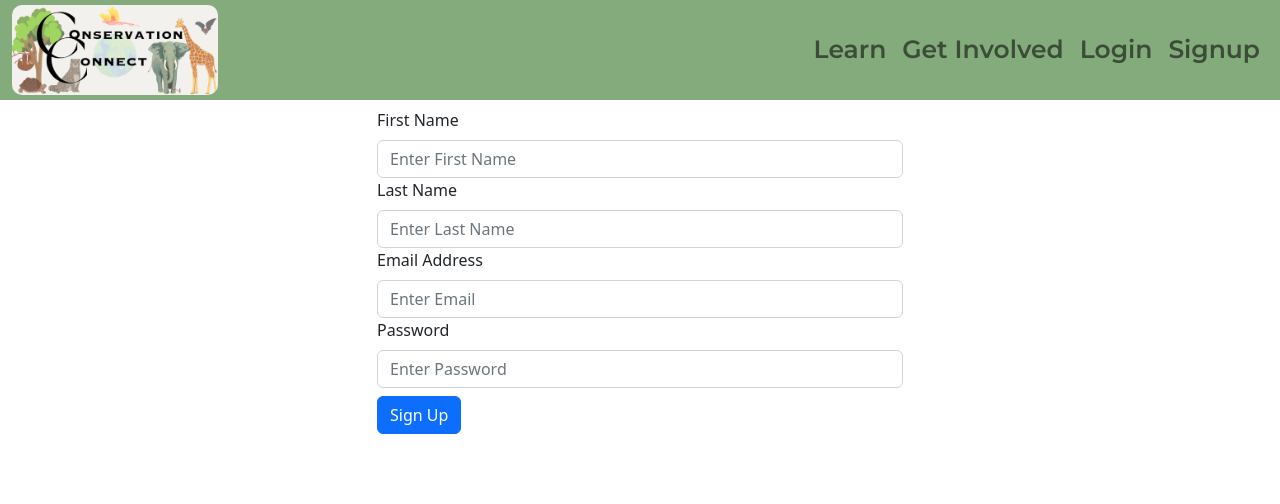
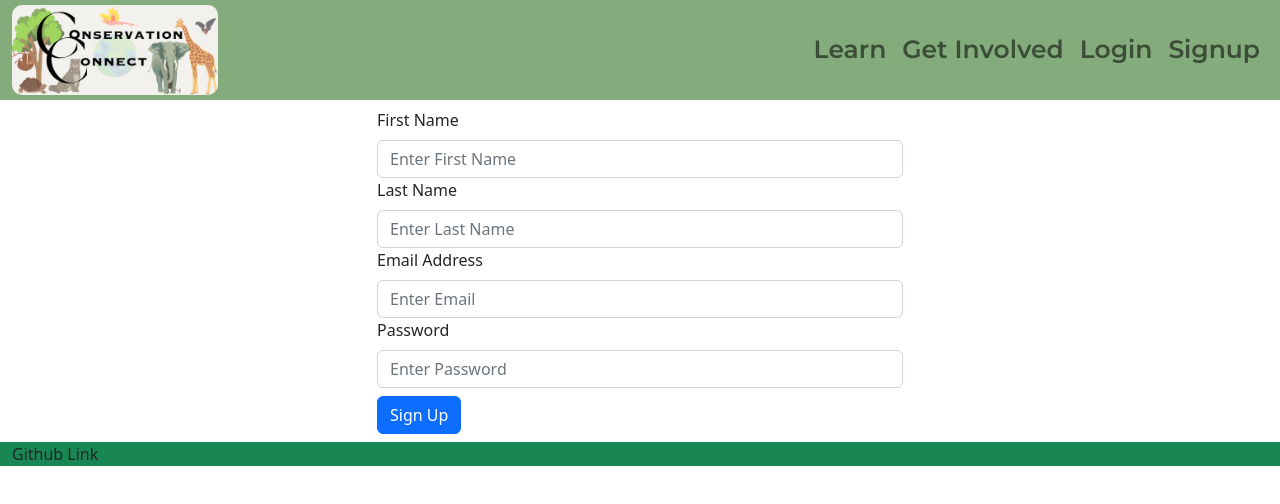
Before and after one commit to sarahkuss/final-project-web, a React (Create React App) app: page /signup in a window 1280 px wide. Shown: the top 504 px of the page. Built offline with nearby package versions, Linux system fonts and the light colour scheme.

Commit message:
added footer, need to link and style

```diff
--- a/src/App.js
+++ b/src/App.js
@@ -10,6 +10,7 @@
 
 import 'bootstrap/dist/css/bootstrap.min.css';
 import './App.css';
+import Footer from './components/Footer';
 
 function App() {
   const [organizations, setOrganizations] = useState('')
@@ -35,6 +36,7 @@
         <Route path='/login' element={<Login setUser={setUser} user={user}/>} />
         <Route path='/signup' element={<Signup setUser={setUser} />} />
       </Routes>
+      <Footer />
     </BrowserRouter>
     </>
   );
--- a/src/components/Footer.jsx
+++ b/src/components/Footer.jsx
@@ -0,0 +1,14 @@
+import { Container } from "react-bootstrap";
+
+import '../styles/footer.css'
+
+export default function Footer () {
+  return (
+    <>
+    <Container className="bg-success" fluid>
+      Github Link
+
+    </Container>
+    </>
+  )
+}
```
Also changed, not shown: src/styles/footer.css (added).
